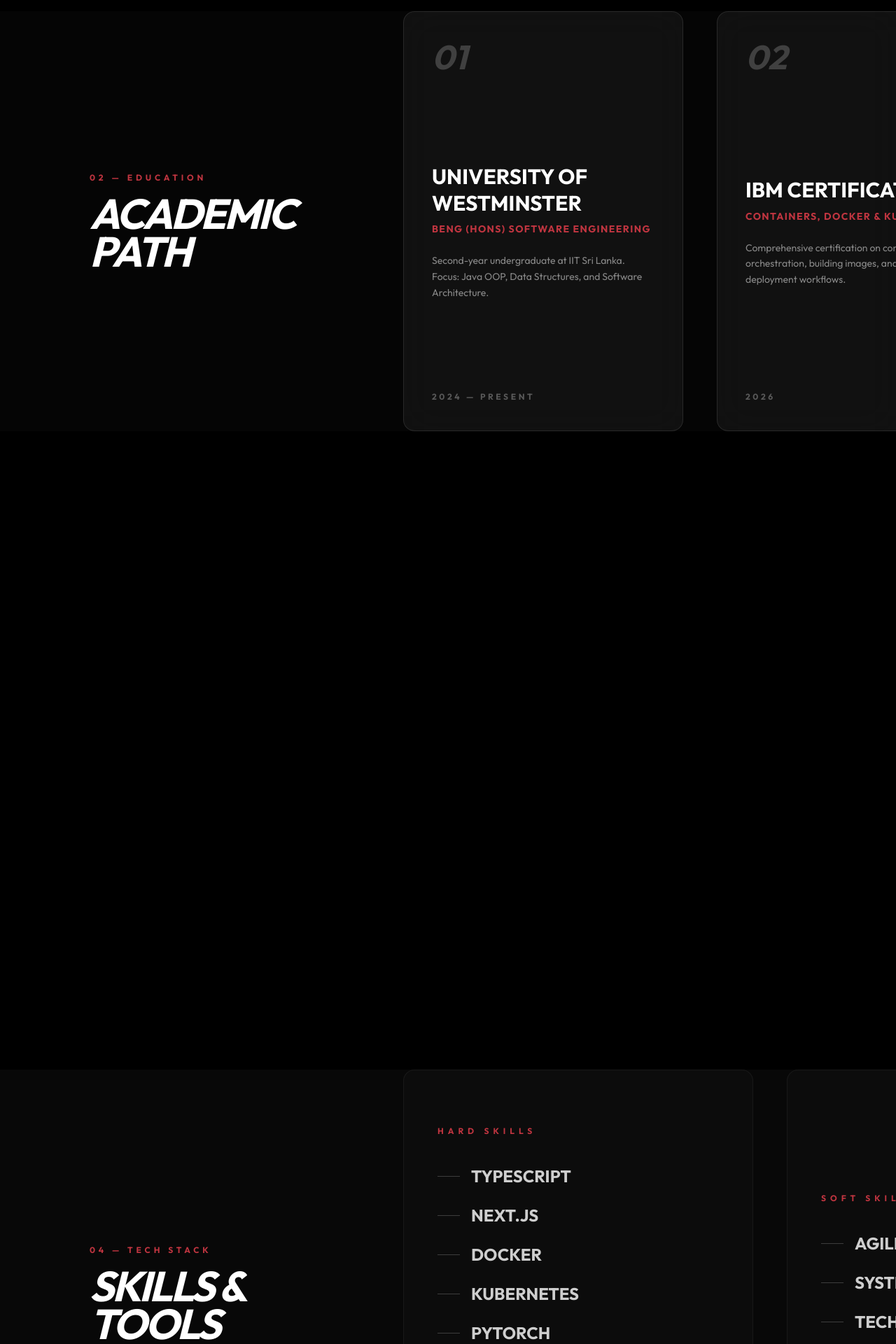
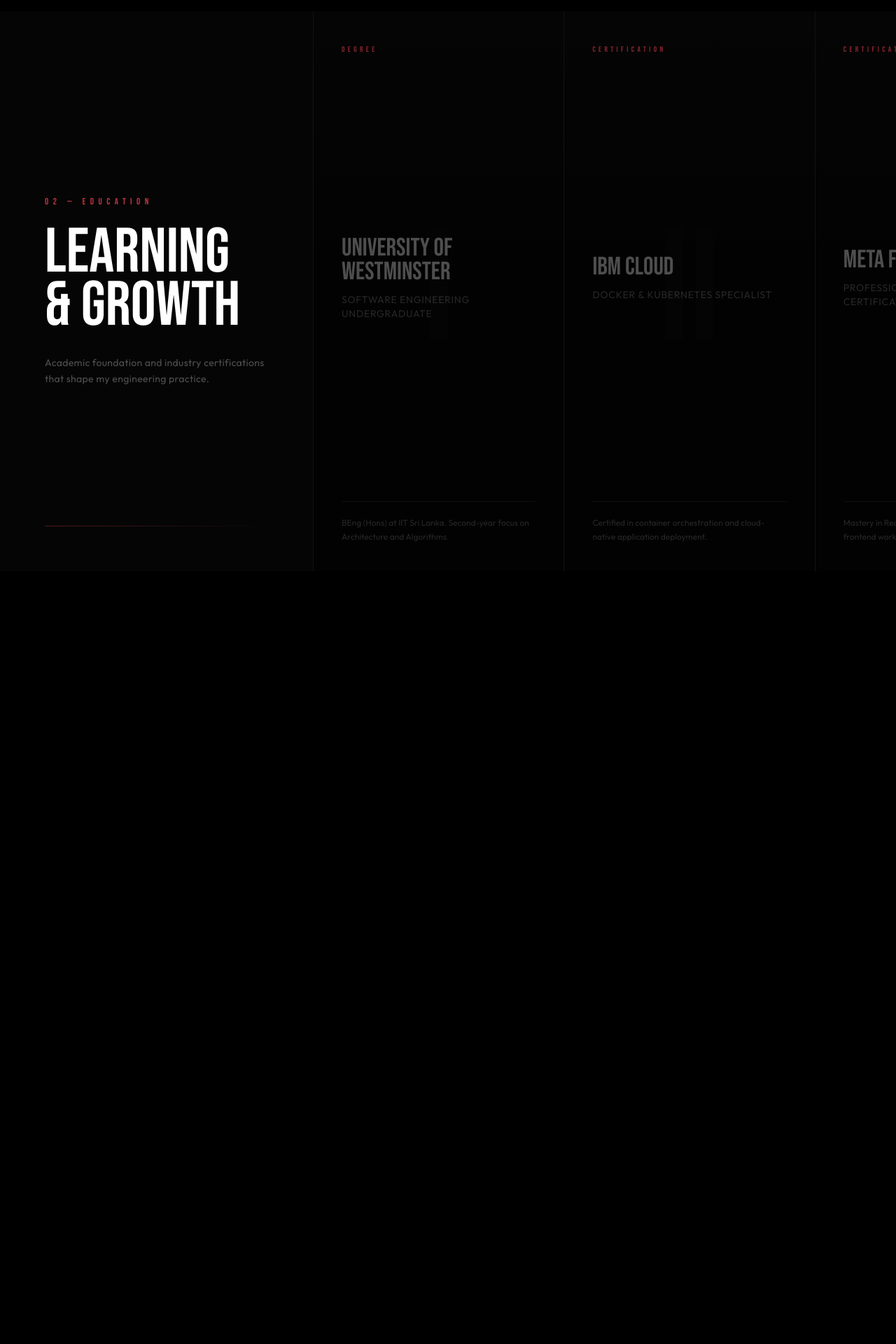
Before and after one commit to vidun-upek/Portfolio, a Next.js app in the folder pf/: page / in a window 1280 px wide. Shown: the part 880-2800 px from the top of the page at 70% size. Built offline with nearby package versions, Linux system fonts and the light colour scheme.

Commit message:
feat: implement horizontal scroll tracks for education and skills

```diff
--- a/pf/src/components/EducationSection.tsx
+++ b/pf/src/components/EducationSection.tsx
@@ -1,4 +1,5 @@
 "use client";
+
 import { useEffect, useRef } from "react";
 import { gsap } from "gsap";
 import { ScrollTrigger } from "gsap/ScrollTrigger";
@@ -8,22 +9,52 @@
 const educationData = [
   {
     title: "University of Westminster",
-    subtitle: "BEng (Hons) Software Engineering",
-    details: "Second-year undergraduate at IIT Sri Lanka. Focus: Java OOP, Data Structures, and Software Architecture.",
-    year: "2024 — Present"
+    subtitle: "Software Engineering Undergraduate",
+    detail:
+      "BEng (Hons) at IIT Sri Lanka. Second-year focus on Architecture and Algorithms.",
+    type: "Degree",
+    number: "I",
   },
   {
-    title: "IBM Certification",
-    subtitle: "Containers, Docker & Kubernetes",
-    details: "Comprehensive certification on container orchestration, building images, and cloud-native deployment workflows.",
-    year: "2026"
+    title: "IBM Cloud",
+    subtitle: "Docker & Kubernetes Specialist",
+    detail:
+      "Certified in container orchestration and cloud-native application deployment.",
+    type: "Certification",
+    number: "II",
   },
   {
-    title: "Full Stack Development",
-    subtitle: "MERN Stack Specialization",
-    details: "Intensive focus on MongoDB, Express, React, and Node.js for scalable web products.",
-    year: "2025"
-  }
+    title: "Meta Frontend",
+    subtitle: "Professional Developer Certificate",
+    detail:
+      "Mastery in React, UI design principles, and modern frontend workflows.",
+    type: "Certification",
+    number: "III",
+  },
+  {
+    title: "AWS Academy",
+    subtitle: "Cloud Foundations",
+    detail:
+      "Infrastructure design, serverless architecture, and cloud security protocols.",
+    type: "Certification",
+    number: "IV",
+  },
+  {
+    title: "DeepLearning.AI",
+    subtitle: "Neural Networks & Deep Learning",
+    detail:
+      "Focus on model training, backpropagation, and deep learning engineering.",
+    type: "Certification",
+    number: "V",
+  },
+  {
+    title: "Google IT",
+    subtitle: "Automation with Python",
+    detail:
+      "System administration and infrastructure automation using Python scripting.",
+    type: "Certification",
+    number: "VI",
+  },
 ];
 
 export default function EducationSection() {
@@ -31,44 +62,92 @@
   const trackRef = useRef<HTMLDivElement>(null);
 
   useEffect(() => {
+    if (!trackRef.current || !containerRef.current) return;
+
     const ctx = gsap.context(() => {
-      if (!trackRef.current || !containerRef.current) return;
-      const scrollAmount = trackRef.current.scrollWidth - window.innerWidth;
+      const track = trackRef.current!;
+      const container = containerRef.current!;
 
-      gsap.to(trackRef.current, {
-        x: -scrollAmount,
+      gsap.to(track, {
+        x: () => -(track.scrollWidth - container.clientWidth),
         ease: "none",
         scrollTrigger: {
-          trigger: containerRef.current,
+          trigger: container,
           start: "top top",
-          end: `+=${scrollAmount}`,
+          end: () => `+=${track.scrollWidth - container.clientWidth}`,
           scrub: 1,
           pin: true,
           anticipatePin: 1,
+          invalidateOnRefresh: true,
         },
       });
     }, containerRef);
+
     return () => ctx.revert();
   }, []);
 
   return (
-    <div id="education" ref={containerRef} className="snap-section bg-[#050505] overflow-hidden flex items-center">
-      <div ref={trackRef} className="flex h-[75vh] w-fit px-[10vw] gap-12 items-center">
-        <div className="w-[400px] h-full flex flex-col justify-center shrink-0 pr-20">
-             <span className="text-brand-red text-xs font-bold tracking-[0.4em] uppercase block mb-4">02 — Education</span>
-             <h2 className="text-6xl font-black text-white uppercase italic tracking-tighter leading-[0.9]">Academic<br/>Path</h2>
+    <div
+      ref={containerRef}
+      className="h-screen w-full bg-[#050505] flex items-stretch overflow-hidden"
+    >
+      <div ref={trackRef} className="flex h-screen w-fit items-stretch">
+        {/* Title Strip */}
+        <div className="relative w-[35vw] shrink-0 flex flex-col justify-center border-r border-white/5 px-16 bg-[#050505]">
+          <span className="font-display text-[13px] tracking-[0.5em] text-brand-red block mb-6">
+            02 — Education
+          </span>
+          <h2 className="font-display text-[7vw] leading-[0.85] text-white uppercase">
+            Learning
+            <br />
+            &amp; Growth
+          </h2>
+          <p className="mt-8 font-body text-sm text-white/30 tracking-wide max-w-xs leading-relaxed">
+            Academic foundation and industry certifications that shape my
+            engineering practice.
+          </p>
+          <div className="absolute bottom-16 left-16 right-16 h-px bg-gradient-to-r from-brand-red/40 to-transparent" />
         </div>
 
+        {/* Education Strips */}
         {educationData.map((edu, i) => (
-          <div key={i} className="relative w-[400px] h-full shrink-0 rounded-2xl border border-white/10 bg-white/5 backdrop-blur-xl p-10 flex flex-col justify-between group overflow-hidden">
-             <div className="absolute inset-0 bg-gradient-to-br from-brand-red/5 to-transparent opacity-0 group-hover:opacity-100 transition-opacity" />
-             <span className="text-white/20 text-5xl font-black italic">0{i+1}</span>
-             <div>
-               <h3 className="text-3xl font-black uppercase text-white leading-tight mb-2">{edu.title}</h3>
-               <p className="text-brand-red text-sm font-bold uppercase tracking-widest mb-6">{edu.subtitle}</p>
-               <p className="text-white/50 text-sm leading-relaxed">{edu.details}</p>
-             </div>
-             <p className="text-white/30 text-xs font-bold uppercase tracking-[0.3em]">{edu.year}</p>
+          <div
+            key={i}
+            className="strip-card splash-container relative w-[28vw] shrink-0 border-r border-white/5 cursor-pointer group"
+          >
+            <div className="splash-effect" />
+
+            <div className="strip-image absolute inset-0">
+              <div className="absolute inset-0 bg-gradient-to-b from-brand-red/10 via-transparent to-transparent" />
+              <div className="absolute top-1/2 left-1/2 -translate-x-1/2 -translate-y-1/2">
+                <span className="font-display text-[18vw] text-white/[0.02] select-none leading-none">
+                  {edu.number}
+                </span>
+              </div>
+            </div>
+
+            <div className="strip-overlay absolute inset-0 bg-black/60" />
+
+            <div className="relative z-10 h-full flex flex-col justify-between p-10">
+              <div>
+                <span className="font-display text-[11px] tracking-[0.4em] text-brand-red/70 group-hover:text-brand-red transition-colors duration-500">
+                  {edu.type}
+                </span>
+              </div>
+              <div>
+                <h3 className="font-display text-4xl text-white/30 group-hover:text-white uppercase leading-[0.95] transition-colors duration-500 mb-3">
+                  {edu.title}
+                </h3>
+                <p className="font-body text-sm text-white/15 group-hover:text-white/50 uppercase tracking-wider transition-colors duration-500">
+                  {edu.subtitle}
+                </p>
+              </div>
+              <div className="border-t border-white/5 group-hover:border-white/15 pt-5 transition-colors duration-500">
+                <p className="font-body text-xs text-white/15 group-hover:text-white/50 leading-relaxed transition-colors duration-500">
+                  {edu.detail}
+                </p>
+              </div>
+            </div>
           </div>
         ))}
       </div>
--- a/pf/src/components/SkillsSection.tsx
+++ b/pf/src/components/SkillsSection.tsx
@@ -1,66 +1,45 @@
 "use client";
-import { useEffect, useRef } from "react";
-import { gsap } from "gsap";
-import { ScrollTrigger } from "gsap/ScrollTrigger";
-
-gsap.registerPlugin(ScrollTrigger);
 
 const skillGroups = [
   {
-    category: "Hard Skills",
-    skills: ["TypeScript", "Next.js", "Docker", "Kubernetes", "PyTorch", "MongoDB", "Express.js", "Java"]
+    category: "Frontend",
+    skills: ["TypeScript", "Next.js 15", "React", "Tailwind CSS", "GSAP", "Framer Motion"],
+    icon: "{ }",
+  },
+  {
+    category: "Backend",
+    skills: ["Node.js", "Express", "Python", "PostgreSQL", "MongoDB", "REST / GraphQL"],
+    icon: "< />",
+  },
+  {
+    category: "DevOps & Cloud",
+    skills: ["Docker", "Kubernetes", "CI/CD", "AWS", "Terraform", "Git / GitHub"],
+    icon: ">>_",
   },
   {
     category: "Soft Skills",
-    skills: ["Agile Development", "System Design", "Technical Documentation", "Collaborative Problem Solving"]
+    skills: ["Strategic Thinking", "Agile Workflow", "System Design", "Rapid Prototyping"],
+    icon: "◈",
   },
-  {
-    category: "DevOps & Cloud",
-    skills: ["CI/CD Pipelines", "Terraform", "AWS", "GitHub Actions", "Monitoring & Logging"]
-  }
 ];
 
 export default function SkillsSection() {
-  const containerRef = useRef<HTMLDivElement>(null);
-  const trackRef = useRef<HTMLDivElement>(null);
-
-  useEffect(() => {
-    const ctx = gsap.context(() => {
-      const scrollAmount = trackRef.current!.scrollWidth - window.innerWidth;
-      gsap.to(trackRef.current, {
-        x: -scrollAmount,
-        ease: "none",
-        scrollTrigger: {
-          trigger: containerRef.current,
-          start: "top top",
-          end: `+=${scrollAmount}`,
-          scrub: 1,
-          pin: true,
-        },
-      });
-    }, containerRef);
-    return () => ctx.revert();
-  }, []);
-
   return (
-    <div id="techstack" ref={containerRef} className="snap-section bg-[#080808] overflow-hidden flex items-center">
-      <div ref={trackRef} className="flex h-[80vh] w-fit px-[10vw] gap-12 items-center">
-        <div className="w-[400px] h-full flex flex-col justify-center shrink-0 pr-20">
-             <span className="text-brand-red text-xs font-bold tracking-[0.4em] uppercase block mb-4">04 — Tech Stack</span>
-             <h2 className="text-6xl font-black text-white uppercase italic tracking-tighter leading-[0.9]">Skills &<br/>Tools</h2>
-        </div>
-
+    <div className="min-h-screen w-full bg-[#050505] flex flex-col items-center justify-center py-20">
+      <div className="max-w-6xl w-full px-8 grid grid-cols-1 md:grid-cols-2 gap-8">
         {skillGroups.map((group, i) => (
-          <div key={i} className="relative w-[500px] h-full shrink-0 rounded-2xl border border-white/5 bg-white/[0.02] p-12 flex flex-col justify-center">
-             <h3 className="text-brand-red text-xs font-bold uppercase tracking-[0.5em] mb-10">{group.category}</h3>
-             <div className="grid grid-cols-1 gap-6">
-                {group.skills.map(skill => (
-                  <div key={skill} className="flex items-center gap-4">
-                    <span className="h-[1px] w-8 bg-white/20" />
-                    <span className="text-2xl font-black uppercase text-white/80 hover:text-white transition-colors cursor-default">{skill}</span>
-                  </div>
-                ))}
-             </div>
+          <div
+            key={i}
+            className="strip-card splash-container relative rounded-2xl border border-white/5 p-8 bg-[#050505]"
+          >
+            <div className="font-display text-2xl text-white/90 mb-4">{group.category}</div>
+            <div className="space-y-2">
+              {group.skills.map((skill) => (
+                <div key={skill} className="font-body text-sm text-white/60">
+                  {skill}
+                </div>
+              ))}
+            </div>
           </div>
         ))}
       </div>
```
